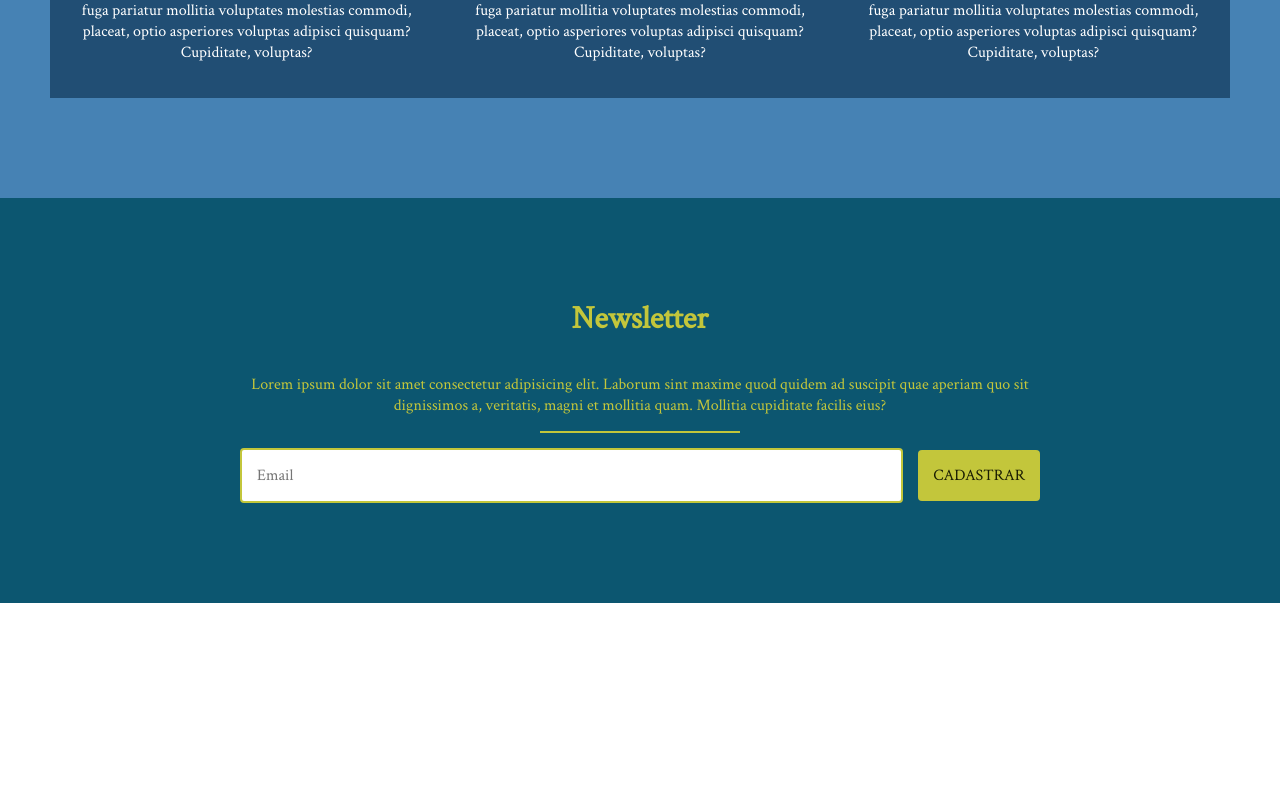
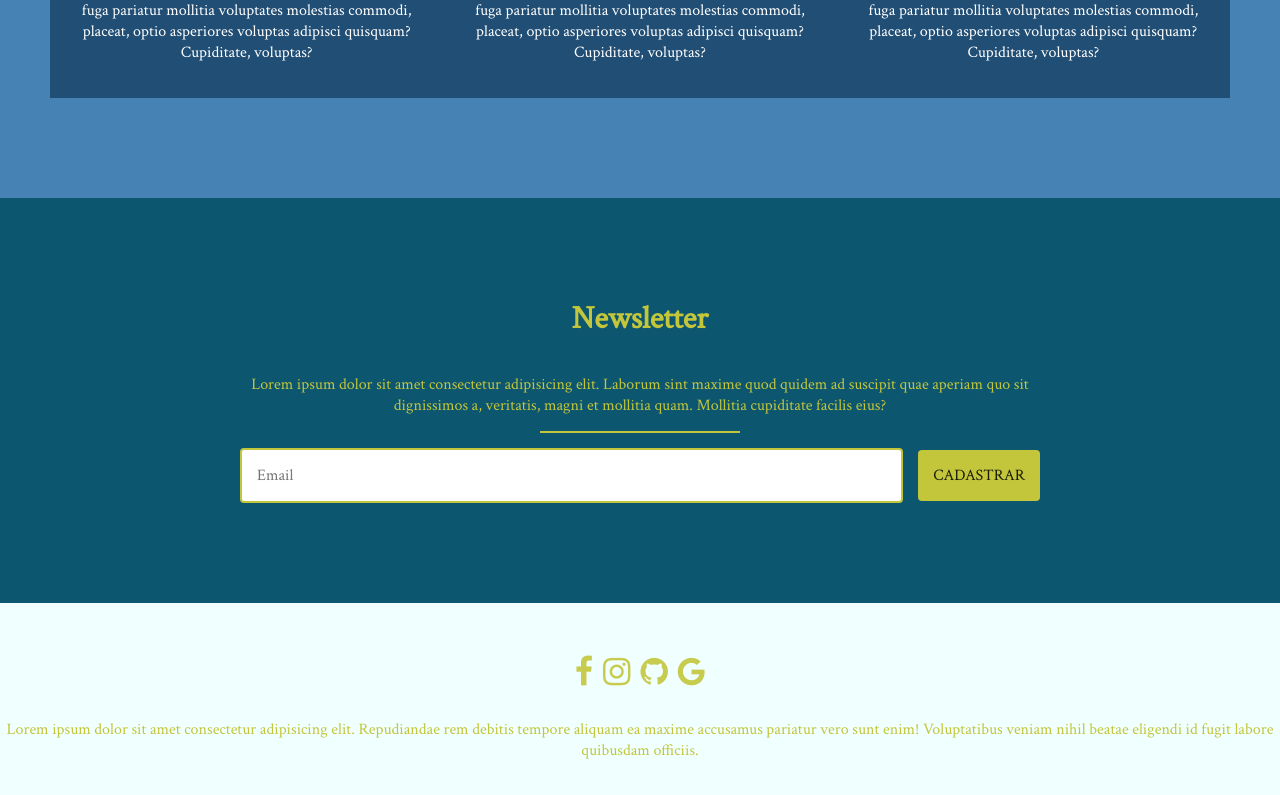
Before and after one commit to vitorsemidio-dev/yugioh, an Angular app: page / in a window 1280 px wide. Shown: the part 2309-3104 px from the top of the page. Before the commit the page ends 2912 px from the top, so only its background shows below. Built offline with nearby package versions, Linux system fonts and the light colour scheme.

Commit message:
fotter component criado

```diff
--- a/src/app/app.component.html
+++ b/src/app/app.component.html
@@ -3,5 +3,6 @@
 <app-conheca-o-game></app-conheca-o-game>
 <app-caracteristicas></app-caracteristicas>
 <app-newsletter></app-newsletter>
+<app-footer></app-footer>
 
 <router-outlet></router-outlet>
--- a/src/app/app.module.ts
+++ b/src/app/app.module.ts
@@ -8,6 +8,7 @@ import { HeroImageComponent } from './hero-image/hero-image.component';
 import { ConhecaOGameComponent } from './conheca-o-game/conheca-o-game.component';
 import { CaracteristicasComponent } from './caracteristicas/caracteristicas.component';
 import { NewsletterComponent } from './newsletter/newsletter.component';
+import { FooterComponent } from './footer/footer.component';
 
 @NgModule({
   declarations: [
@@ -16,7 +17,8 @@ import { NewsletterComponent } from './newsletter/newsletter.component';
     HeroImageComponent,
     ConhecaOGameComponent,
     CaracteristicasComponent,
-    NewsletterComponent
+    NewsletterComponent,
+    FooterComponent
   ],
   imports: [
     BrowserModule,
--- /dev/null
+++ b/src/app/footer/footer.component.html
@@ -0,0 +1,11 @@
+<footer>
+  <ul>
+    <li *ngFor="let icon of listIcon">
+      <a href="#" target="_blank"><i class="fa fa-{{icon}}" aria-hidden="true"></i></a>
+    </li>
+  </ul>
+  <p>
+    Lorem ipsum dolor sit amet consectetur adipisicing elit. Repudiandae rem debitis tempore aliquam ea maxime accusamus pariatur vero sunt enim! Voluptatibus veniam nihil beatae eligendi id fugit labore quibusdam officiis.
+  </p>
+
+</footer>
--- /dev/null
+++ b/src/app/footer/footer.component.scss
@@ -0,0 +1,31 @@
+footer {
+  display: flex;
+  flex-direction: column;
+  background-color: azure;
+  padding: 50px 0;
+  align-items: center;
+}
+
+
+footer ul {
+  display: flex;
+  margin-bottom: 25px;
+}
+
+footer ul li:nth-child(n + 2) {
+  margin-left: 10px;
+}
+
+footer ul li:last-child {
+  margin-bottom: 0;
+}
+
+footer ul li a {
+  color: #c3c63b;
+  font-size: 2rem;
+}
+
+footer p {
+  color: #c3c63b;
+  text-align: center;
+}
--- /dev/null
+++ b/src/app/footer/footer.component.ts
@@ -0,0 +1,15 @@
+import { Component, OnInit } from '@angular/core';
+
+@Component({
+  selector: 'app-footer',
+  templateUrl: './footer.component.html',
+  styleUrls: ['./footer.component.scss']
+})
+export class FooterComponent implements OnInit {
+  listIcon = ['facebook', 'instagram', 'github', 'google'];
+  constructor() { }
+
+  ngOnInit() {
+  }
+
+}
--- a/src/index.html
+++ b/src/index.html
@@ -8,7 +8,7 @@
   <meta name="viewport" content="width=device-width, initial-scale=1">
   <link rel="icon" type="image/x-icon" href="assets/img/Slifer.png">
   <link href="https://fonts.googleapis.com/css?family=Crimson+Text:400,600i&display=swap" rel="stylesheet">
-  <script src="https://use.fontawesome.com/7d9f5e7bac.js"></script>
+  <link rel="stylesheet" href="https://cdnjs.cloudflare.com/ajax/libs/font-awesome/4.7.0/css/font-awesome.min.css">
 </head>
 <body>
   <app-root></app-root>
```
Also changed, not shown: 1 other file (tests, documents, lock files or other folders).
